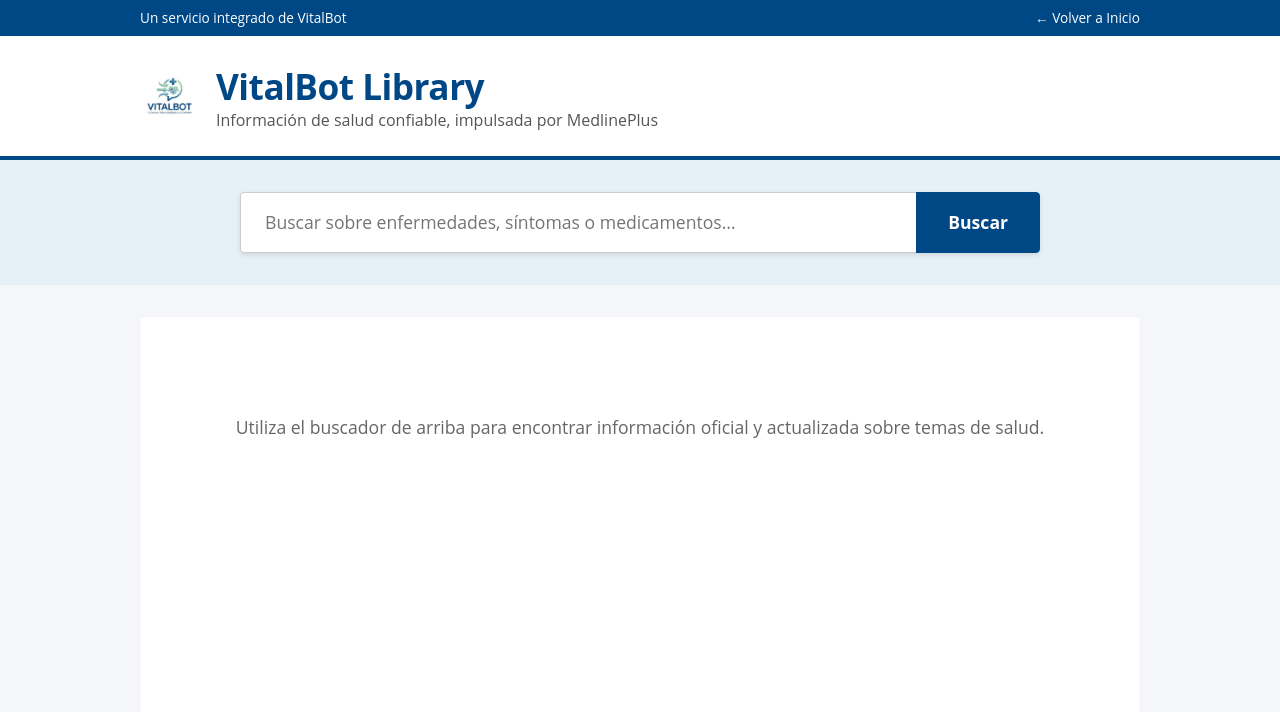
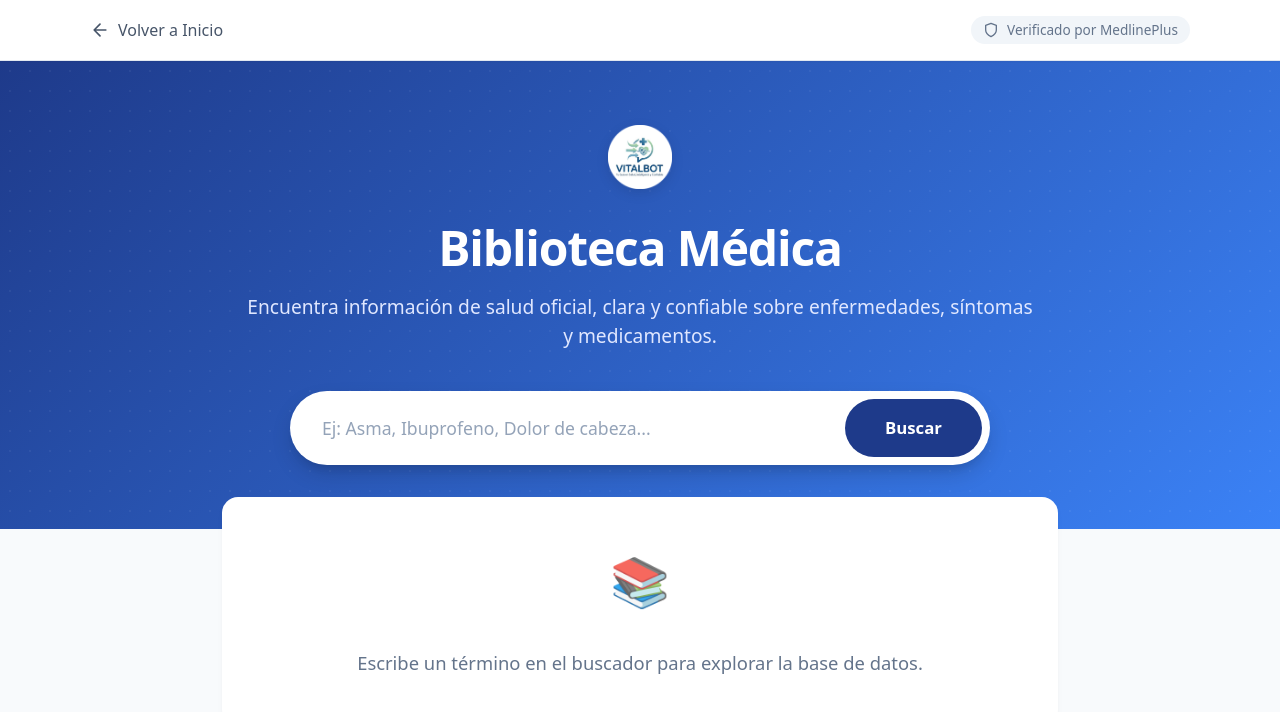
Before and after one commit to andreaalpo/VitalBot, a React (Vite) app in the folder vitalbot-frontend/: page /biblioteca in a window 1280 px wide. Shown: the top 712 px of the page. Built offline with nearby package versions, Linux system fonts and the light colour scheme; sample sign-in values are in the browser's storage.

Commit message:
Mejora visual biblioteca

```diff
--- a/vitalbot-frontend/src/pages/BibliotecaPage.jsx
+++ b/vitalbot-frontend/src/pages/BibliotecaPage.jsx
@@ -42,35 +42,35 @@
   return (
     <div className={styles.pageWrapper}>
       {/* Top Navigation Bar */}
-      <div className={styles.topBar}>
-        <div style={{ width: '100%', maxWidth: '1000px', margin: '0 auto', display: 'flex', justifyContent: 'space-between' }}>
-          <span>Un servicio integrado de VitalBot</span>
+      <nav className={styles.topBar}>
+        <div className={styles.topBarInner}>
           <Link to="/inicio" className={styles.topBarLink}>
-            ← Volver a Inicio
+            <svg width="20" height="20" viewBox="0 0 24 24" fill="none" stroke="currentColor" strokeWidth="2" strokeLinecap="round" strokeLinejoin="round">
+              <path d="M19 12H5M12 19l-7-7 7-7"/>
+            </svg>
+            Volver a Inicio
           </Link>
+          <div className={styles.integrationBadge}>
+            <svg width="16" height="16" viewBox="0 0 24 24" fill="none" stroke="currentColor" strokeWidth="2" strokeLinecap="round" strokeLinejoin="round">
+              <path d="M12 22s8-4 8-10V5l-8-3-8 3v7c0 6 8 10 8 10z"/>
+            </svg>
+            Verificado por MedlinePlus
           </div>
         </div>
+      </nav>
 
-      {/* Header with Logo */}
-      <header className={styles.headerContainer}>
-        <div className={styles.headerInner}>
-          <div className={styles.logoArea}>
+      {/* Hero Section */}
+      <section className={styles.heroSection}>
+        <div className={styles.heroContent}>
           <img src="/logo-vitalbot.png" alt="VitalBot Logo" className={styles.logoImg} />
-            <div>
-              <h1 className={styles.logoText}>VitalBot Library</h1>
-              <p className={styles.logoSub}>Información de salud confiable, impulsada por MedlinePlus</p>
-            </div>
-          </div>
-        </div>
-      </header>
+          <h1 className={styles.heroTitle}>Biblioteca Médica</h1>
+          <p className={styles.heroSub}>Encuentra información de salud oficial, clara y confiable sobre enfermedades, síntomas y medicamentos.</p>
 
-      {/* Search Section */}
-      <section className={styles.searchSection}>
           <form className={styles.searchForm} onSubmit={handleSearch}>
             <input
               type="text"
               className={styles.searchInput}
-            placeholder="Buscar sobre enfermedades, síntomas o medicamentos..."
+              placeholder="Ej: Asma, Ibuprofeno, Dolor de cabeza..."
               value={query}
               onChange={(e) => setQuery(e.target.value)}
             />
@@ -78,42 +78,51 @@
               {loading ? 'Buscando...' : 'Buscar'}
             </button>
           </form>
+        </div>
       </section>
 
       {/* Main Content Area */}
       <main className={styles.mainContent}>
         {error && (
           <div className={styles.errorBox}>
-            <strong>Error:</strong> {error}
+            <svg width="24" height="24" viewBox="0 0 24 24" fill="none" stroke="currentColor" strokeWidth="2" strokeLinecap="round" strokeLinejoin="round">
+              <circle cx="12" cy="12" r="10"/><line x1="12" y1="8" x2="12" y2="12"/><line x1="12" y1="16" x2="12.01" y2="16"/>
+            </svg>
+            <span>{error}</span>
           </div>
         )}
 
         {!searched && !loading && !error && (
           <div className={styles.statusMessage}>
-            <p>Utiliza el buscador de arriba para encontrar información oficial y actualizada sobre temas de salud.</p>
+            <div className={styles.statusIcon}>📚</div>
+            <p style={{ margin: 0 }}>Escribe un término en el buscador para explorar la base de datos.</p>
           </div>
         )}
 
         {loading && (
           <div className={styles.statusMessage}>
-            <p>Consultando la base de datos de la Biblioteca Nacional de Medicina...</p>
+            <div className={styles.statusIcon}>⏳</div>
+            <p style={{ margin: 0 }}>Consultando la Biblioteca Nacional de Medicina...</p>
           </div>
         )}
 
         {searched && !loading && results.length === 0 && !error && (
           <div className={styles.statusMessage}>
-            <p>No se encontraron temas de salud principales para <strong>"{query}"</strong> en la API.</p>
-            <p style={{ marginTop: '1rem', fontSize: '0.95rem' }}>
-              <em>Nota: Esta herramienta consulta los "Temas de Salud", pero MedlinePlus tiene más información (Medicamentos, Enciclopedia) en su sitio web.</em>
+            <div className={styles.statusIcon}>🔍</div>
+            <p>No encontramos un <strong>Tema de Salud</strong> exacto para "{query}".</p>
+            <p style={{ fontSize: '0.95rem', maxWidth: '500px', margin: '0 auto 1.5rem auto' }}>
+              Nuestra conexión actual se enfoca en temas principales. Si buscas un medicamento específico o un artículo enciclopédico, búscalo en toda la red de MedlinePlus.
             </p>
             <a
               href={`https://vsearch.nlm.nih.gov/vivisimo/cgi-bin/query-meta?v:project=medlineplus-spanish&query=${encodeURIComponent(query)}`}
               target="_blank"
               rel="noopener noreferrer"
-              className={styles.searchBtn}
-              style={{ display: 'inline-block', marginTop: '1rem', textDecoration: 'none', padding: '0.75rem 1.5rem', borderRadius: '4px' }}
+              className={`${styles.ctaBtn} ${styles.ctaBtnPrimary}`}
             >
-              Buscar en todo MedlinePlus Web →
+              Buscar en todo MedlinePlus Web
+              <svg width="18" height="18" viewBox="0 0 24 24" fill="none" stroke="currentColor" strokeWidth="2" strokeLinecap="round" strokeLinejoin="round">
+                <path d="M18 13v6a2 2 0 0 1-2 2H5a2 2 0 0 1-2-2V8a2 2 0 0 1 2-2h6"/><polyline points="15 3 21 3 21 9"/><line x1="10" y1="14" x2="21" y2="3"/>
+              </svg>
             </a>
           </div>
         )}
@@ -121,8 +130,10 @@
         {searched && !loading && results.length > 0 && (
           <>
             <div className={styles.resultsHeader}>
-              Mostrando "Temas de Salud" para <strong>"{query}"</strong>
+              <span>Resultados para <strong>"{query}"</strong></span>
+              <span style={{ fontSize: '0.9rem' }}>{results.length} temas encontrados</span>
             </div>
+
             <div className={styles.resultsList}>
               {results.map((item, index) => (
                 <article key={index} className={styles.resultItem}>
@@ -136,21 +147,30 @@
                       {item.title}
                     </a>
                   </h2>
-                  <div className={styles.resultUrl}>{item.url}</div>
+                  <div className={styles.resultUrl}>
+                    <svg width="14" height="14" viewBox="0 0 24 24" fill="none" stroke="currentColor" strokeWidth="2" strokeLinecap="round" strokeLinejoin="round">
+                      <path d="M10 13a5 5 0 0 0 7.54.54l3-3a5 5 0 0 0-7.07-7.07l-1.72 1.71"/><path d="M14 11a5 5 0 0 0-7.54-.54l-3 3a5 5 0 0 0 7.07 7.07l1.71-1.71"/>
+                    </svg>
+                    {item.url}
+                  </div>
                   <p className={styles.resultSnippet}>{item.snippet}</p>
                 </article>
               ))}
             </div>
 
-            <div style={{ marginTop: '3rem', padding: '1.5rem', backgroundColor: '#f8fafc', border: '1px solid #e2e8f0', borderRadius: '6px', textAlign: 'center' }}>
-              <p style={{ marginBottom: '1rem', color: '#475569' }}>¿No encuentras lo que buscas? La API solo muestra temas principales.</p>
+            <div className={styles.ctaBox}>
+              <h3 style={{ margin: 0, color: '#0f172a' }}>¿Buscas algo más específico?</h3>
+              <p className={styles.ctaText}>Si no encontraste lo que buscabas entre los Temas de Salud, puedes explorar los directorios de Medicamentos o la Enciclopedia completa.</p>
               <a
                 href={`https://vsearch.nlm.nih.gov/vivisimo/cgi-bin/query-meta?v:project=medlineplus-spanish&query=${encodeURIComponent(query)}`}
                 target="_blank"
                 rel="noopener noreferrer"
-                style={{ color: '#004785', fontWeight: 'bold', textDecoration: 'underline' }}
+                className={styles.ctaBtn}
               >
-                Buscar "{query}" en Medicamentos y Enciclopedia de MedlinePlus →
+                Buscar "{query}" en MedlinePlus Oficial
+                <svg width="18" height="18" viewBox="0 0 24 24" fill="none" stroke="currentColor" strokeWidth="2" strokeLinecap="round" strokeLinejoin="round">
+                  <path d="M18 13v6a2 2 0 0 1-2 2H5a2 2 0 0 1-2-2V8a2 2 0 0 1 2-2h6"/><polyline points="15 3 21 3 21 9"/><line x1="10" y1="14" x2="21" y2="3"/>
+                </svg>
               </a>
             </div>
           </>
--- a/vitalbot-frontend/src/pages/BibliotecaPage.module.css
+++ b/vitalbot-frontend/src/pages/BibliotecaPage.module.css
@@ -1,197 +1,361 @@
+/* Base Page Setup */
 .pageWrapper {
-  background-color: #f4f6f9;
+  background-color: #f8fafc;
   min-height: 100vh;
-  font-family: 'Open Sans', 'Helvetica Neue', Helvetica, Arial, sans-serif;
-  color: #333;
+  font-family: system-ui, -apple-system, BlinkMacSystemFont, 'Segoe UI', Roboto, Oxygen, Ubuntu, Cantarell, 'Open Sans', 'Helvetica Neue', sans-serif;
+  color: #0f172a;
 }
 
+/* Top Navigation Bar */
 .topBar {
-  background-color: #004785;
-  color: white;
-  padding: 0.5rem 1rem;
-  font-size: 0.85rem;
+  background-color: #ffffff;
+  border-bottom: 1px solid #e2e8f0;
+  padding: 1rem 2rem;
   display: flex;
-  justify-content: flex-end;
+  justify-content: center;
+  position: sticky;
+  top: 0;
+  z-index: 100;
+  box-shadow: 0 1px 2px rgba(0, 0, 0, 0.05);
+}
+
+.topBarInner {
+  width: 100%;
+  max-width: 1100px;
+  display: flex;
+  justify-content: space-between;
+  align-items: center;
 }
 
 .topBarLink {
-  color: white;
+  display: flex;
+  align-items: center;
+  gap: 0.5rem;
+  color: #475569;
   text-decoration: none;
+  font-weight: 500;
+  transition: color 0.2s;
 }
 
 .topBarLink:hover {
+  color: #1e3a8a;
+}
+
+.integrationBadge {
+  display: flex;
+  align-items: center;
+  gap: 0.5rem;
+  font-size: 0.85rem;
+  color: #64748b;
+  background: #f1f5f9;
+  padding: 0.25rem 0.75rem;
+  border-radius: 999px;
+  font-weight: 500;
+}
+
+/* Hero Section */
+.heroSection {
+  background: linear-gradient(135deg, #1e3a8a 0%, #3b82f6 100%);
+  padding: 4rem 2rem;
+  display: flex;
+  flex-direction: column;
+  align-items: center;
+  text-align: center;
+  position: relative;
+  overflow: hidden;
+}
+
+/* Background Pattern Overlay */
+.heroSection::before {
+  content: '';
+  position: absolute;
+  top: 0; left: 0; right: 0; bottom: 0;
+  background-image: radial-gradient(rgba(255, 255, 255, 0.1) 1px, transparent 1px);
+  background-size: 20px 20px;
+  opacity: 0.5;
+  pointer-events: none;
+}
+
+.heroContent {
+  position: relative;
+  z-index: 1;
+  max-width: 800px;
+  width: 100%;
+}
+
+.logoImg {
+  height: 64px;
+  width: auto;
+  margin-bottom: 1.5rem;
+  filter: drop-shadow(0 4px 6px rgba(0,0,0,0.1));
+}
+
+.heroTitle {
+  color: #ffffff;
+  font-size: 3rem;
+  font-weight: 800;
+  margin: 0 0 1rem 0;
+  letter-spacing: -0.025em;
+  line-height: 1.2;
+}
+
+.heroSub {
+  color: #e0e7ff;
+  font-size: 1.2rem;
+  margin: 0 0 2.5rem 0;
+  font-weight: 400;
+}
+
+/* Search Form */
+.searchForm {
+  display: flex;
+  width: 100%;
+  max-width: 700px;
+  margin: 0 auto;
+  background: #ffffff;
+  padding: 0.5rem;
+  border-radius: 999px;
+  box-shadow: 0 10px 25px -5px rgba(0, 0, 0, 0.2), 0 8px 10px -6px rgba(0, 0, 0, 0.1);
+  transition: transform 0.3s ease, box-shadow 0.3s ease;
+}
+
+.searchForm:focus-within {
+  transform: translateY(-2px);
+  box-shadow: 0 20px 25px -5px rgba(0, 0, 0, 0.2), 0 8px 10px -6px rgba(0, 0, 0, 0.1);
+}
+
+.searchInput {
+  flex: 1;
+  border: none;
+  background: transparent;
+  padding: 1rem 1.5rem;
+  font-size: 1.1rem;
+  color: #334155;
+  outline: none;
+  width: 100%;
+}
+
+.searchInput::placeholder {
+  color: #94a3b8;
+}
+
+.searchBtn {
+  background-color: #1e3a8a;
+  color: #ffffff;
+  border: none;
+  padding: 0 2.5rem;
+  border-radius: 999px;
+  font-size: 1.05rem;
+  font-weight: 600;
+  cursor: pointer;
+  transition: all 0.2s ease;
+}
+
+.searchBtn:hover:not(:disabled) {
+  background-color: #172554;
+  transform: scale(1.02);
+}
+
+.searchBtn:active:not(:disabled) {
+  transform: scale(0.98);
+}
+
+.searchBtn:disabled {
+  background-color: #94a3b8;
+  cursor: not-allowed;
+}
+
+/* Main Content Area */
+.mainContent {
+  max-width: 900px;
+  margin: -2rem auto 4rem auto;
+  padding: 0 2rem;
+  position: relative;
+  z-index: 10;
+}
+
+.resultsHeader {
+  display: flex;
+  align-items: center;
+  justify-content: space-between;
+  margin-bottom: 2rem;
+  color: #475569;
+  font-size: 1.1rem;
+  background: white;
+  padding: 1rem 1.5rem;
+  border-radius: 12px;
+  box-shadow: 0 4px 6px -1px rgba(0, 0, 0, 0.05);
+}
+
+.resultsHeader strong {
+  color: #0f172a;
+}
+
+/* Results Grid / List */
+.resultsList {
+  display: flex;
+  flex-direction: column;
+  gap: 1.5rem;
+}
+
+.resultItem {
+  background: #ffffff;
+  border-radius: 16px;
+  padding: 2rem;
+  box-shadow: 0 4px 6px -1px rgba(0, 0, 0, 0.05), 0 2px 4px -1px rgba(0, 0, 0, 0.03);
+  border: 1px solid #f1f5f9;
+  transition: all 0.3s cubic-bezier(0.4, 0, 0.2, 1);
+  position: relative;
+  overflow: hidden;
+}
+
+.resultItem::before {
+  content: '';
+  position: absolute;
+  top: 0;
+  left: 0;
+  width: 4px;
+  height: 100%;
+  background: #3b82f6;
+  opacity: 0;
+  transition: opacity 0.3s;
+}
+
+.resultItem:hover {
+  transform: translateY(-4px);
+  box-shadow: 0 10px 15px -3px rgba(0, 0, 0, 0.1), 0 4px 6px -2px rgba(0, 0, 0, 0.05);
+  border-color: #e2e8f0;
+}
+
+.resultItem:hover::before {
+  opacity: 1;
+}
+
+.resultTitle {
+  font-size: 1.4rem;
+  font-weight: 700;
+  margin: 0 0 0.5rem 0;
+}
+
+.resultTitleLink {
+  color: #1e3a8a;
+  text-decoration: none;
+  transition: color 0.2s;
+}
+
+.resultTitleLink:hover {
+  color: #2563eb;
   text-decoration: underline;
 }
 
-.headerContainer {
-  background-color: white;
-  border-bottom: 4px solid #004785;
-  padding: 1.5rem 2rem;
+.resultUrl {
+  display: inline-flex;
+  align-items: center;
+  gap: 0.5rem;
+  color: #059669;
+  font-size: 0.9rem;
+  font-weight: 500;
+  margin-bottom: 1.25rem;
+  padding: 0.25rem 0.75rem;
+  background: #ecfdf5;
+  border-radius: 999px;
+  word-break: break-all;
+}
+
+.resultSnippet {
+  color: #475569;
+  line-height: 1.7;
+  font-size: 1rem;
+  margin: 0;
+}
+
+/* Status Messages & Fallbacks */
+.statusMessage {
+  background: #ffffff;
+  border-radius: 16px;
+  padding: 3rem 2rem;
+  text-align: center;
+  color: #64748b;
+  font-size: 1.15rem;
+  box-shadow: 0 4px 6px -1px rgba(0, 0, 0, 0.05);
   display: flex;
   flex-direction: column;
-  align-items: center;
-}
-
-.headerInner {
-  width: 100%;
-  max-width: 1000px;
-  display: flex;
-  align-items: center;
-  gap: 1.5rem;
-}
-
-.logoArea {
-  display: flex;
   align-items: center;
   gap: 1rem;
 }
 
-.logoImg {
-  height: 60px;
-  width: auto;
-}
-
-.logoText {
-  color: #004785;
-  font-size: 2.2rem;
-  font-weight: 700;
-  margin: 0;
-  letter-spacing: -0.5px;
-}
-
-.logoSub {
-  color: #555;
-  font-size: 1rem;
-  margin: 0;
-  margin-top: -5px;
-}
-
-.searchSection {
-  background-color: #e6f0f7;
-  padding: 2rem;
-  display: flex;
-  justify-content: center;
-}
-
-.searchForm {
-  width: 100%;
-  max-width: 800px;
-  display: flex;
-  gap: 0;
-  box-shadow: 0 2px 5px rgba(0,0,0,0.1);
-  border-radius: 4px;
-  overflow: hidden;
-}
-
-.searchInput {
-  flex: 1;
-  padding: 1rem 1.5rem;
-  font-size: 1.1rem;
-  border: 1px solid #ccc;
-  border-right: none;
-  border-radius: 4px 0 0 4px;
-  outline: none;
-}
-
-.searchInput:focus {
-  border-color: #004785;
-  box-shadow: inset 0 1px 3px rgba(0,0,0,0.1);
-}
-
-.searchBtn {
-  background-color: #004785;
-  color: white;
-  border: none;
-  padding: 0 2rem;
-  font-size: 1.1rem;
-  font-weight: bold;
-  cursor: pointer;
-  border-radius: 0 4px 4px 0;
-  transition: background-color 0.2s;
-}
-
-.searchBtn:hover {
-  background-color: #003366;
-}
-
-.searchBtn:disabled {
-  background-color: #7da5c9;
-  cursor: not-allowed;
-}
-
-.mainContent {
-  max-width: 1000px;
-  margin: 0 auto;
-  padding: 2rem;
-  background-color: white;
-  min-height: 50vh;
-  box-shadow: 0 1px 3px rgba(0,0,0,0.05);
-  margin-top: 2rem;
-  margin-bottom: 3rem;
-  border-radius: 4px;
-}
-
-.resultsHeader {
-  border-bottom: 1px solid #eee;
-  padding-bottom: 1rem;
-  margin-bottom: 1.5rem;
-  font-size: 1.2rem;
-  color: #333;
-}
-
-.resultsList {
-  display: flex;
-  flex-direction: column;
-  gap: 2rem;
-}
-
-.resultItem {
-  padding-bottom: 1.5rem;
-  border-bottom: 1px solid #f0f0f0;
-}
-
-.resultItem:last-child {
-  border-bottom: none;
-}
-
-.resultTitle {
-  font-size: 1.3rem;
-  margin-bottom: 0.25rem;
-}
-
-.resultTitleLink {
-  color: #004db3;
-  text-decoration: underline;
-}
-
-.resultTitleLink:hover {
-  color: #cc0000;
-}
-
-.resultUrl {
-  color: #006621;
-  font-size: 0.85rem;
-  margin-bottom: 0.5rem;
-  word-break: break-all;
-}
-
-.resultSnippet {
-  color: #444;
-  line-height: 1.5;
-  font-size: 0.95rem;
-}
-
-.statusMessage {
-  padding: 3rem;
-  text-align: center;
-  color: #666;
-  font-size: 1.1rem;
+.statusIcon {
+  font-size: 3rem;
+  margin-bottom: 1rem;
+  opacity: 0.8;
 }
 
 .errorBox {
-  background-color: #fff3f3;
-  border-left: 4px solid #cc0000;
-  padding: 1rem 1.5rem;
-  color: #cc0000;
+  background-color: #fef2f2;
+  border-left: 4px solid #ef4444;
+  padding: 1.5rem;
+  color: #991b1b;
+  border-radius: 8px;
   margin-bottom: 2rem;
+  display: flex;
+  align-items: center;
+  gap: 1rem;
+  font-weight: 500;
 }
+
+/* Call to Action Box */
+.ctaBox {
+  margin-top: 3rem;
+  background: linear-gradient(to right, #f8fafc, #f1f5f9);
+  border: 1px solid #e2e8f0;
+  border-radius: 16px;
+  padding: 2.5rem 2rem;
+  text-align: center;
+  display: flex;
+  flex-direction: column;
+  align-items: center;
+  gap: 1.5rem;
+  box-shadow: inset 0 2px 4px rgba(0,0,0,0.02);
+}
+
+.ctaText {
+  color: #334155;
+  font-size: 1.1rem;
+  margin: 0;
+  max-width: 500px;
+}
+
+.ctaBtn {
+  display: inline-flex;
+  align-items: center;
+  gap: 0.75rem;
+  background: #ffffff;
+  color: #1e3a8a;
+  font-weight: 600;
+  text-decoration: none;
+  padding: 0.875rem 2rem;
+  border-radius: 999px;
+  border: 1px solid #cbd5e1;
+  transition: all 0.2s ease;
+  box-shadow: 0 2px 4px rgba(0,0,0,0.05);
+}
+
+.ctaBtn:hover {
+  border-color: #3b82f6;
+  color: #2563eb;
+  transform: translateY(-2px);
+  box-shadow: 0 4px 6px rgba(59,130,246,0.1);
+}
+
+.ctaBtnPrimary {
+  background: #1e3a8a;
+  color: white;
+  border: none;
+}
+
+.ctaBtnPrimary:hover {
+  background: #1e40af;
+  color: white;
+  border-color: transparent;
+  box-shadow: 0 4px 12px rgba(30,58,138,0.2);
+}
```
Lines whose indentation alone changed are shown as unchanged.
